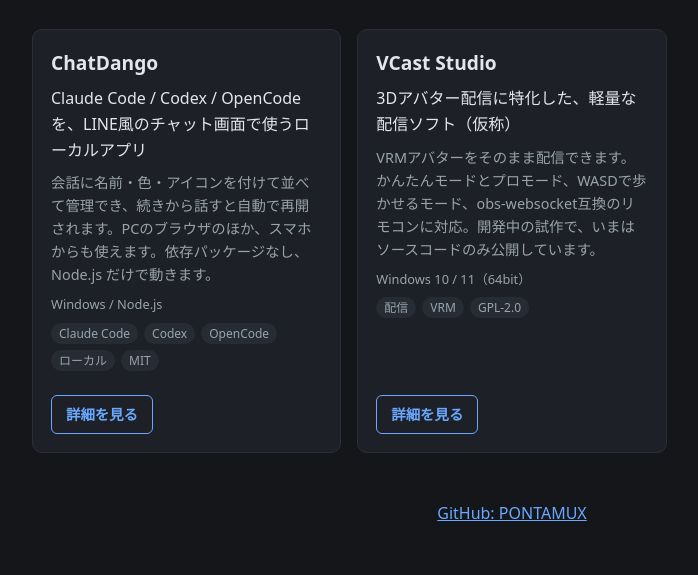
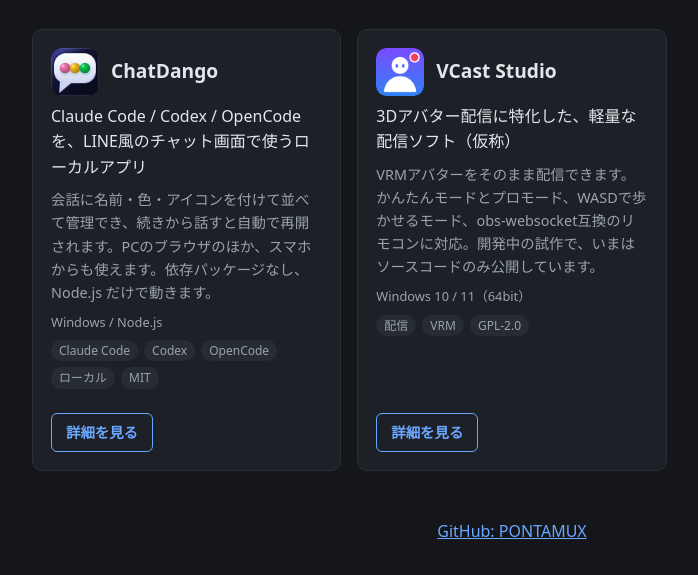
Before and after one commit to PONTAMUX/PONTAMUX.github.io, a plain HTML site: page index.html in a window 1280 px wide. Shown: the part 119-694 px from the top of the page, without its empty margins (128-826 px from the left). Drawn offline with Linux system fonts and the light colour scheme.

Commit message:
一覧のカードにアイコンを表示

```diff
--- a/apps.json
+++ b/apps.json
@@ -13,7 +13,8 @@
       "OpenCode",
       "ローカル",
       "MIT"
-    ]
+    ],
+    "icon": "chatdango/icon.png"
   },
   {
     "id": "vcast-studio",
@@ -27,6 +28,7 @@
       "配信",
       "VRM",
       "GPL-2.0"
-    ]
+    ],
+    "icon": "vcast-studio/icon.png"
   }
 ]
--- a/assets/app.js
+++ b/assets/app.js
@@ -50,7 +50,15 @@
 
   function render(app) {
     var card = el('article', 'card');
-    card.appendChild(el('h2', null, app.name));
+    var head = el('div', 'head');
+    if (app.icon) {
+      var ic = el('img', 'icon');
+      ic.src = app.icon;
+      ic.alt = '';
+      head.appendChild(ic);
+    }
+    head.appendChild(el('h2', null, app.name));
+    card.appendChild(head);
     card.appendChild(el('p', 'summary', app.summary || ''));
     card.appendChild(el('p', 'desc', app.description || ''));
     var meta = el('div', 'meta', app.platform || '');
--- a/assets/style.css
+++ b/assets/style.css
@@ -24,3 +24,6 @@
 .btn.sub{background:transparent;color:var(--accent);border:1px solid var(--accent)}
 .release{font-size:.8rem;color:var(--muted)}
 .site-footer{text-align:center;padding:32px 20px;color:var(--muted)}
+
+.card .head{display:flex;align-items:center;gap:12px}
+.card .icon{width:48px;height:48px;border-radius:10px;object-fit:cover;flex:none}
```
Also changed, not shown: chatdango/icon.png (added).
